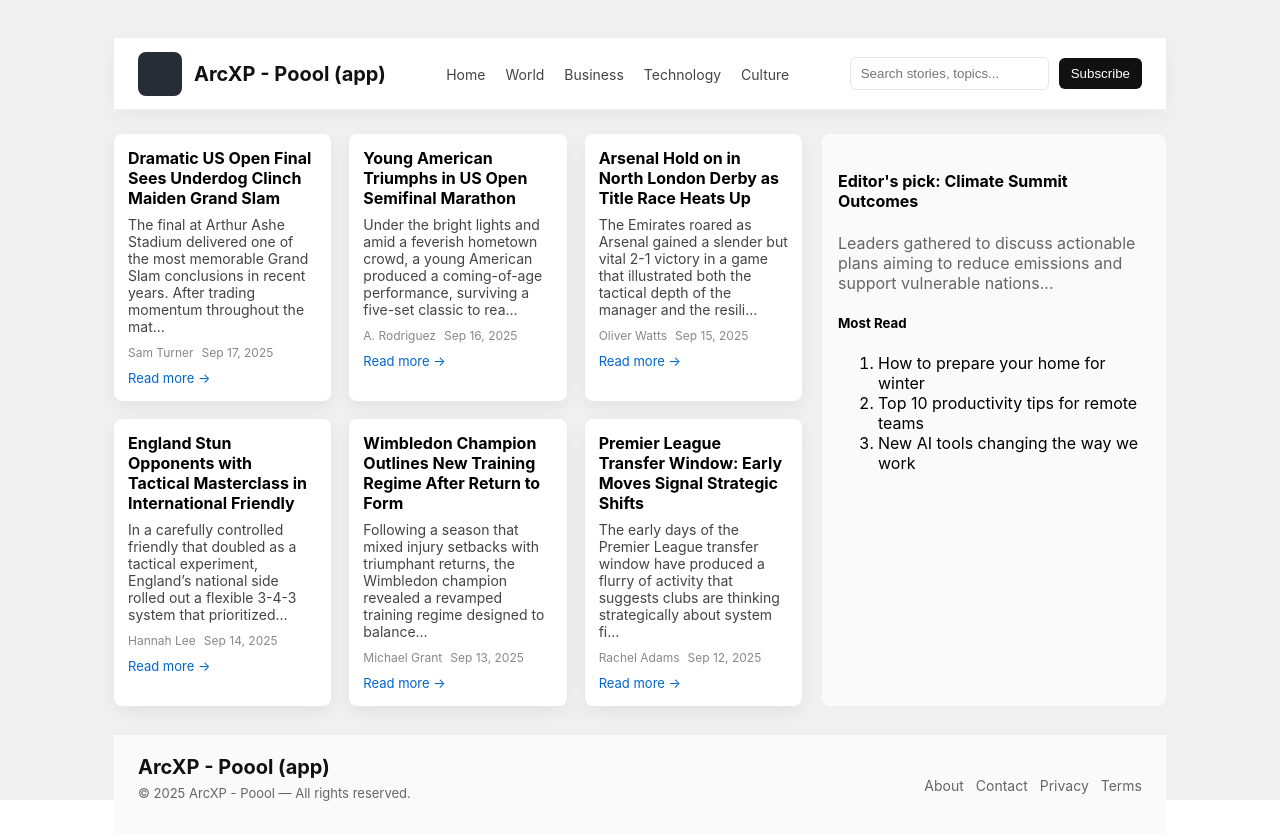
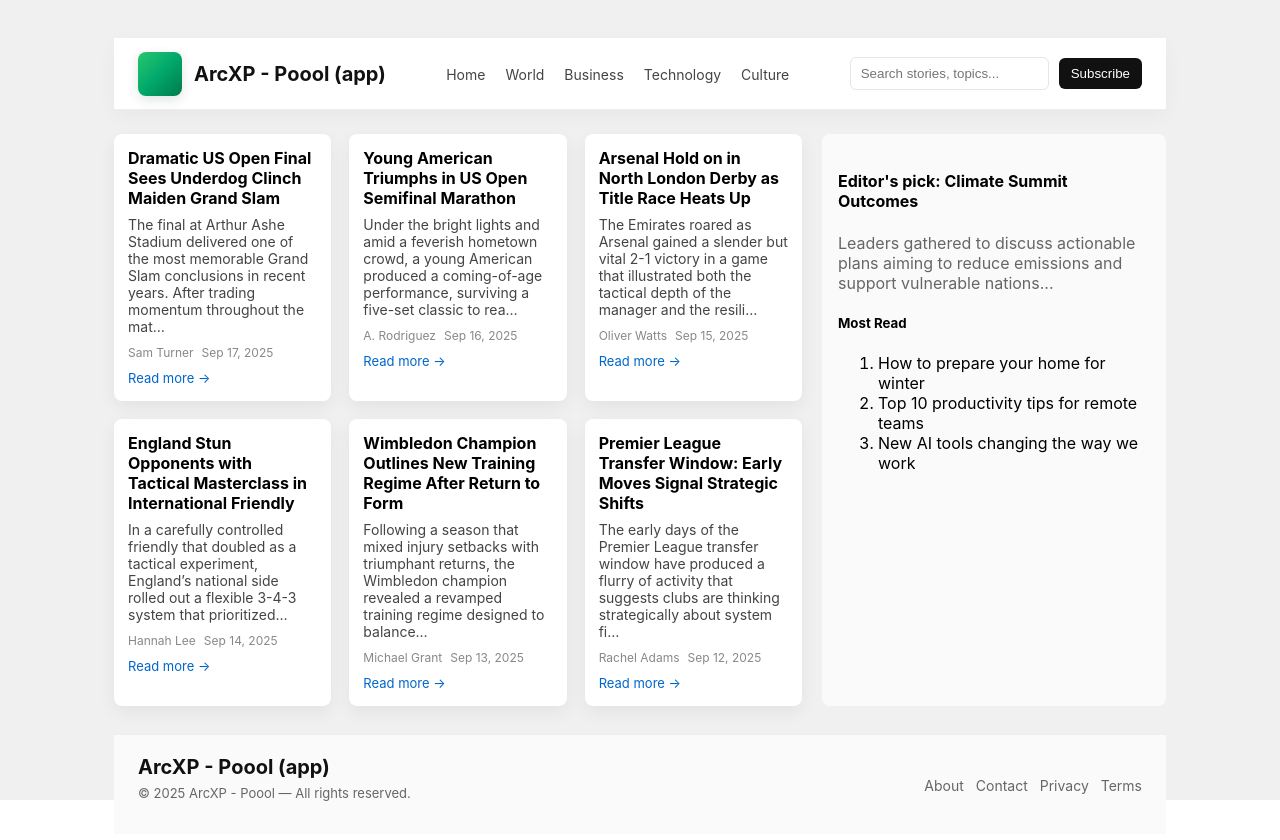
Before and after one commit to rminchev1/news-site-demo, a React (Create React App) app: page / in a window 1280 px wide. Shown: the top 840 px of the page. Built offline with nearby package versions, Linux system fonts and the light colour scheme.

Commit message:
feat: update Header component to use Link for navigation and enhance logo styling

```diff
--- a/src/components/Header.js
+++ b/src/components/Header.js
@@ -1,4 +1,5 @@
 import React from 'react';
+import { Link } from 'react-router-dom';
 import './header.css';
 
 const Header = () => {
@@ -11,7 +12,7 @@ const Header = () => {
         </div>
 
         <nav className="header-nav">
-          <a href="#">Home</a>
+          <Link to="/">Home</Link>
           <a href="#">World</a>
           <a href="#">Business</a>
           <a href="#">Technology</a>
--- a/src/components/header.css
+++ b/src/components/header.css
@@ -1 +1 @@
-:root{--site-header-height:72px}.site-header{background:#fff;border-bottom:1px solid #eee;margin-bottom:24px;position:sticky;top:0;z-index:50;box-shadow:0 6px 18px rgba(15,23,42,0.04);height:var(--site-header-height);box-sizing:border-box}.header-inner{max-width:1100px;margin:0 auto;display:flex;align-items:center;gap:16px;justify-content:space-between;padding:14px 24px;height:100%}.header-left{display:flex;align-items:center;gap:12px}.logo-mark{width:44px;height:44px;background:#282c34;border-radius:8px}.brand{font-weight:700;font-size:20px;color:#111}.header-nav a{margin:0 10px;color:#444;text-decoration:none;font-size:14px}.header-actions{display:flex;align-items:center;gap:10px}.search{padding:8px 10px;border-radius:6px;border:1px solid #e6e6e6}.subscribe{background:#111;color:#fff;padding:8px 12px;border-radius:6px;border:0}
+:root{--site-header-height:72px}.site-header{background:#fff;border-bottom:1px solid #eee;margin-bottom:24px;position:sticky;top:0;z-index:50;box-shadow:0 6px 18px rgba(15,23,42,0.04);height:var(--site-header-height);box-sizing:border-box}.header-inner{max-width:1100px;margin:0 auto;display:flex;align-items:center;gap:16px;justify-content:space-between;padding:14px 24px;height:100%}.header-left{display:flex;align-items:center;gap:12px}.logo-mark{width:44px;height:44px;border-radius:8px;background:linear-gradient(135deg,#28c76f 0%,#00a86b 50%,#007a4d 100%);box-shadow:0 4px 12px rgba(0,50,20,0.12);flex-shrink:0}.brand{font-weight:700;font-size:20px;color:#111}.header-nav a{margin:0 10px;color:#444;text-decoration:none;font-size:14px}.header-actions{display:flex;align-items:center;gap:10px}.search{padding:8px 10px;border-radius:6px;border:1px solid #e6e6e6}.subscribe{background:#111;color:#fff;padding:8px 12px;border-radius:6px;border:0}
```
